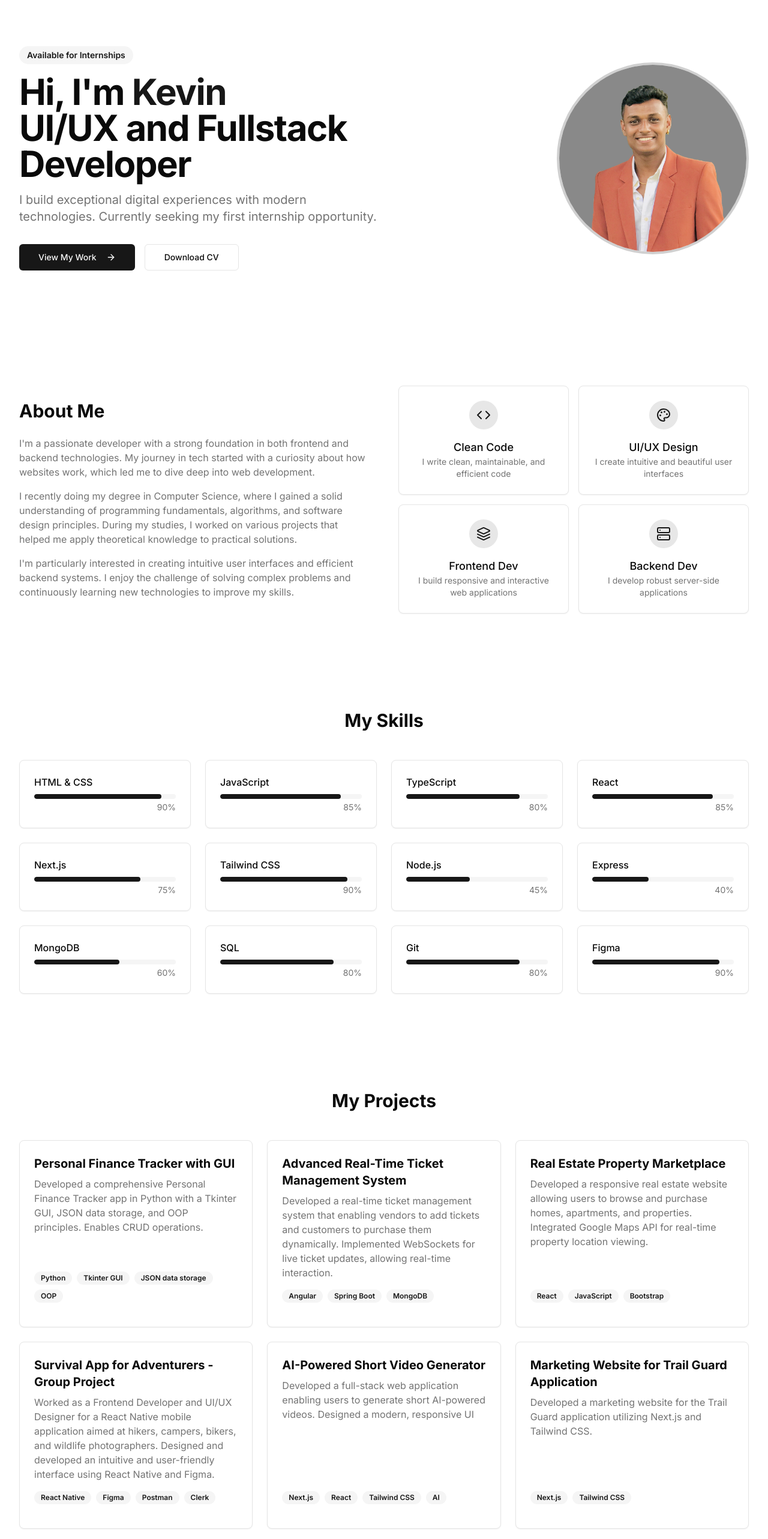
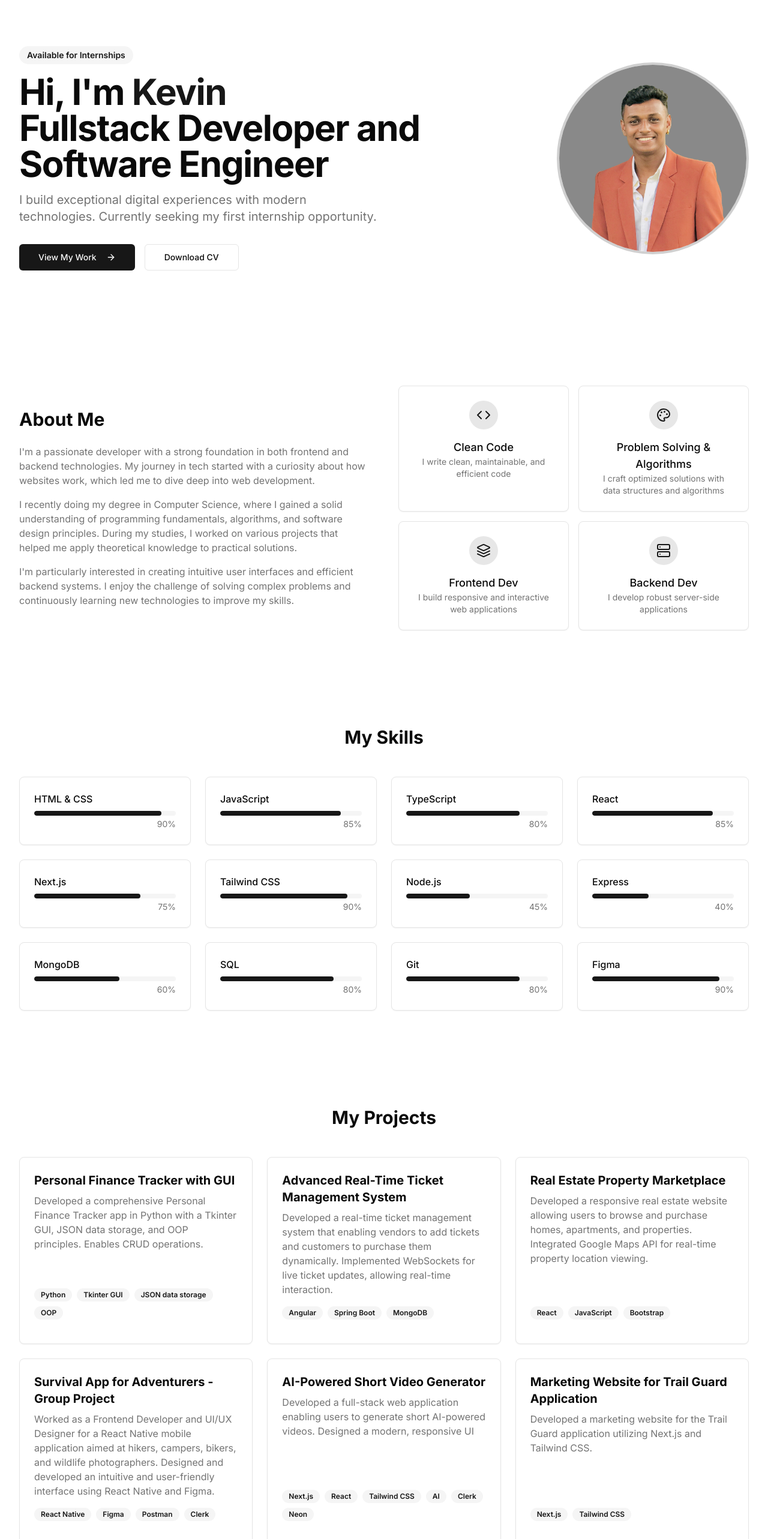
Before and after one commit to kevingomes2004/Kevin_Gomes_Portfolio, a Next.js app: page / in a window 1280 px wide. Shown: the part 140-2706 px from the top of the page at 60% size. Built offline with nearby package versions, Linux system fonts and the light colour scheme.

Commit message:
Updates about me

```diff
--- a/app/page.tsx
+++ b/app/page.tsx
@@ -48,7 +48,7 @@ export default function Portfolio() {
             <h1 className="text-4xl md:text-6xl font-bold tracking-tight">
               Hi, I'm <span className="text-primary">Kevin</span>
               <br />
-              UI/UX and Fullstack Developer
+              Fullstack Developer and Software Engineer
             </h1>
             <p className="text-xl text-muted-foreground max-w-[600px]">
               I build exceptional digital experiences with modern technologies. Currently seeking my first internship
@@ -107,8 +107,8 @@ export default function Portfolio() {
                 <div className="h-12 w-12 rounded-full bg-primary/10 flex items-center justify-center mb-4">
                   <Palette className="h-6 w-6 text-primary" />
                 </div>
-                <h3 className="font-medium text-lg">UI/UX Design</h3>
-                <p className="text-sm text-muted-foreground">I create intuitive and beautiful user interfaces</p>
+                <h3 className="font-medium text-lg">Problem Solving & Algorithms</h3>
+                <p className="text-sm text-muted-foreground">I craft optimized solutions with data structures and algorithms</p>
               </Card>
               <Card className="p-6 flex flex-col items-center text-center">
                 <div className="h-12 w-12 rounded-full bg-primary/10 flex items-center justify-center mb-4">
@@ -194,7 +194,7 @@ export default function Portfolio() {
                 title: "AI-Powered Short Video Generator ",
                 description:
                   "Developed a full-stack web application enabling users to generate short AI-powered videos. Designed a modern, responsive UI",
-                tags: ["Next.js", "React", "Tailwind CSS", "AI"],
+                tags: ["Next.js", "React", "Tailwind CSS", "AI", "Clerk", "Neon"],
                 image: "/placeholder.svg?height=200&width=400",
               },
               {
```
